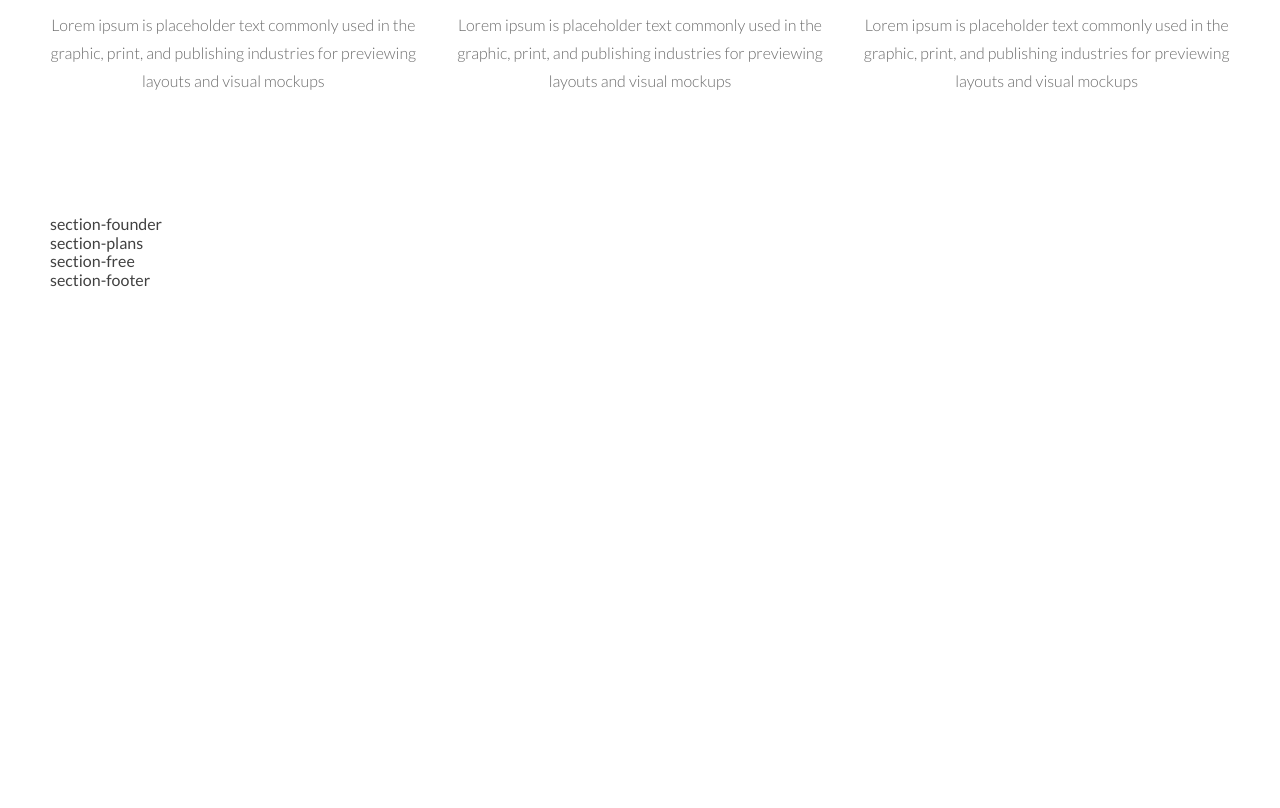
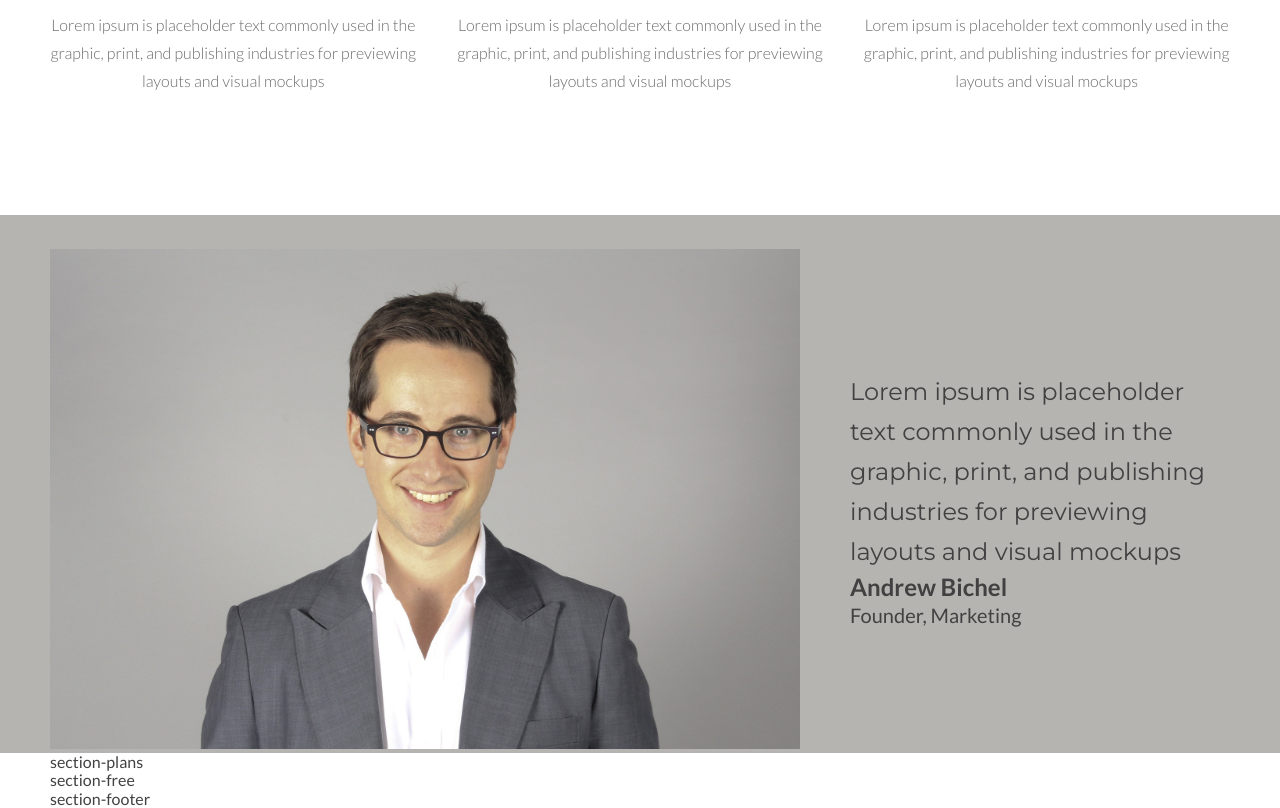
Before and after one commit to vikakleyko/landing-page, a website: page index.html in a window 1280 px wide. Shown: the part 1668-2476 px from the top of the page. Before the commit the page ends 1957 px from the top, so only its background shows below. Drawn offline with Linux system fonts and the light colour scheme.

Commit message:
founder section

```diff
--- a/index.html
+++ b/index.html
@@ -112,7 +112,18 @@
     <!-- founder -->
     <section class="section-outer section-founder">
       <div class="section-inner">
-        section-founder
+        <div class="section-founder__img">
+          <img src="/image/founder.jpg" height="500"/>
+        </div>
+        <div class="section-founder__content">
+          <div class="section-founder__content-text">
+            Lorem ipsum is placeholder text commonly used in the graphic,
+              print, and publishing industries for previewing layouts and visual
+              mockups
+          </div>
+          <div class="section-founder__content-name">Andrew Bichel</div>
+          <div class="section-founder__content-post">Founder, Marketing</div>
+        </div>
       </div>
     </section>
     <!-- / founder -->
--- a/scss/style.scss
+++ b/scss/style.scss
@@ -196,6 +196,34 @@ body {
 
 // === founder ===
 .section-founder {
+    background-color: #B5B4B1;
+    padding-top: 34px;
+    .section-inner {
+        display: flex;
+    }
+
+    &__img {
+        align-self: flex-end;
+    }
+    &__content {
+        padding-left: 50px;
+        align-self: center;
+        &-text {
+            @include font-montserrat;
+
+            font-size: 24px;
+            line-height: 40px;
+        }
+        &-name {
+            font-size: 24px;
+            line-height: 29px;
+            font-weight: bold;
+        }
+        &-post {
+            font-size: 20px;
+            line-height: 29px;
+        }
+    }
 
 }
 // === / founder ===
```
Also changed, not shown: css/style.css, image/founder.jpg (added).
